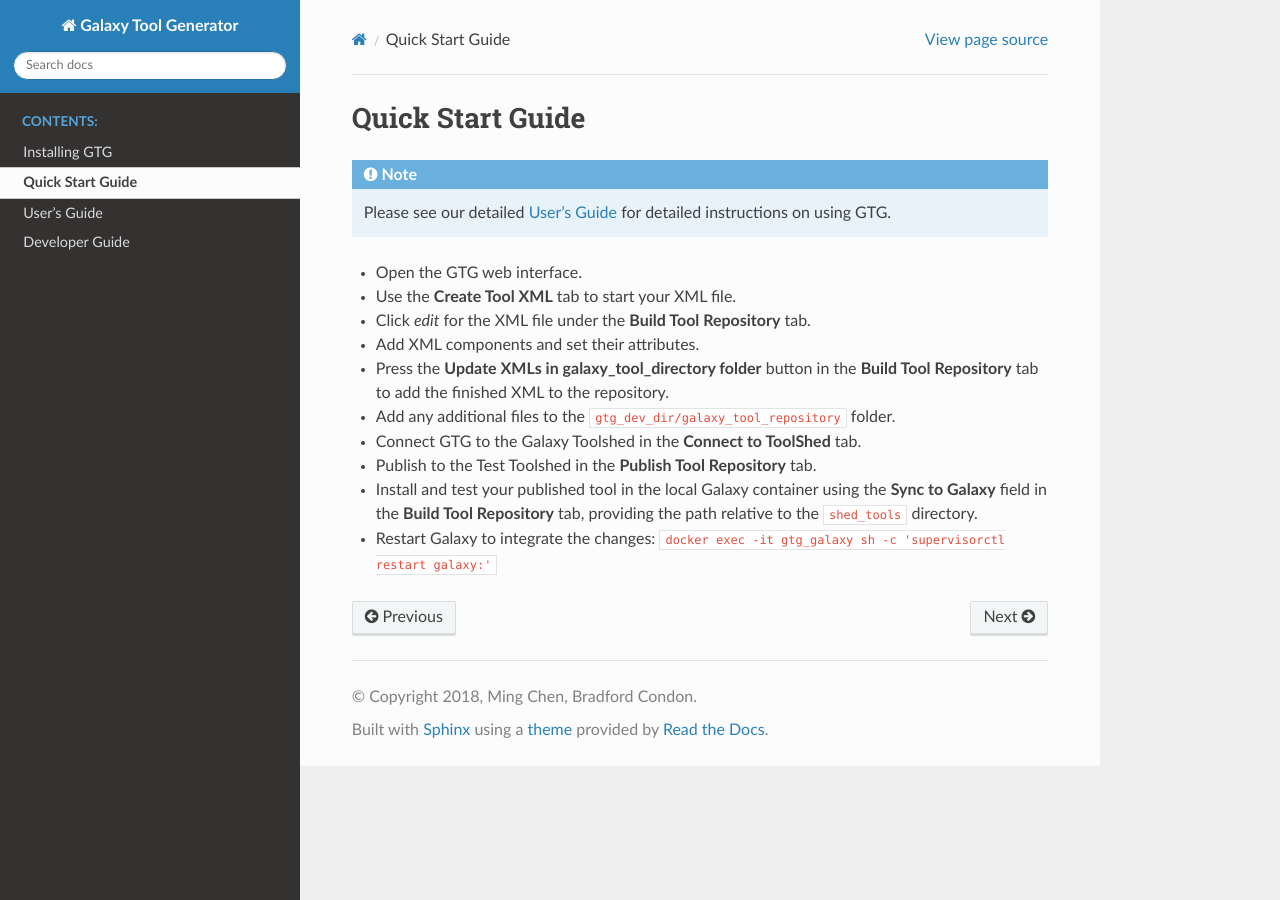
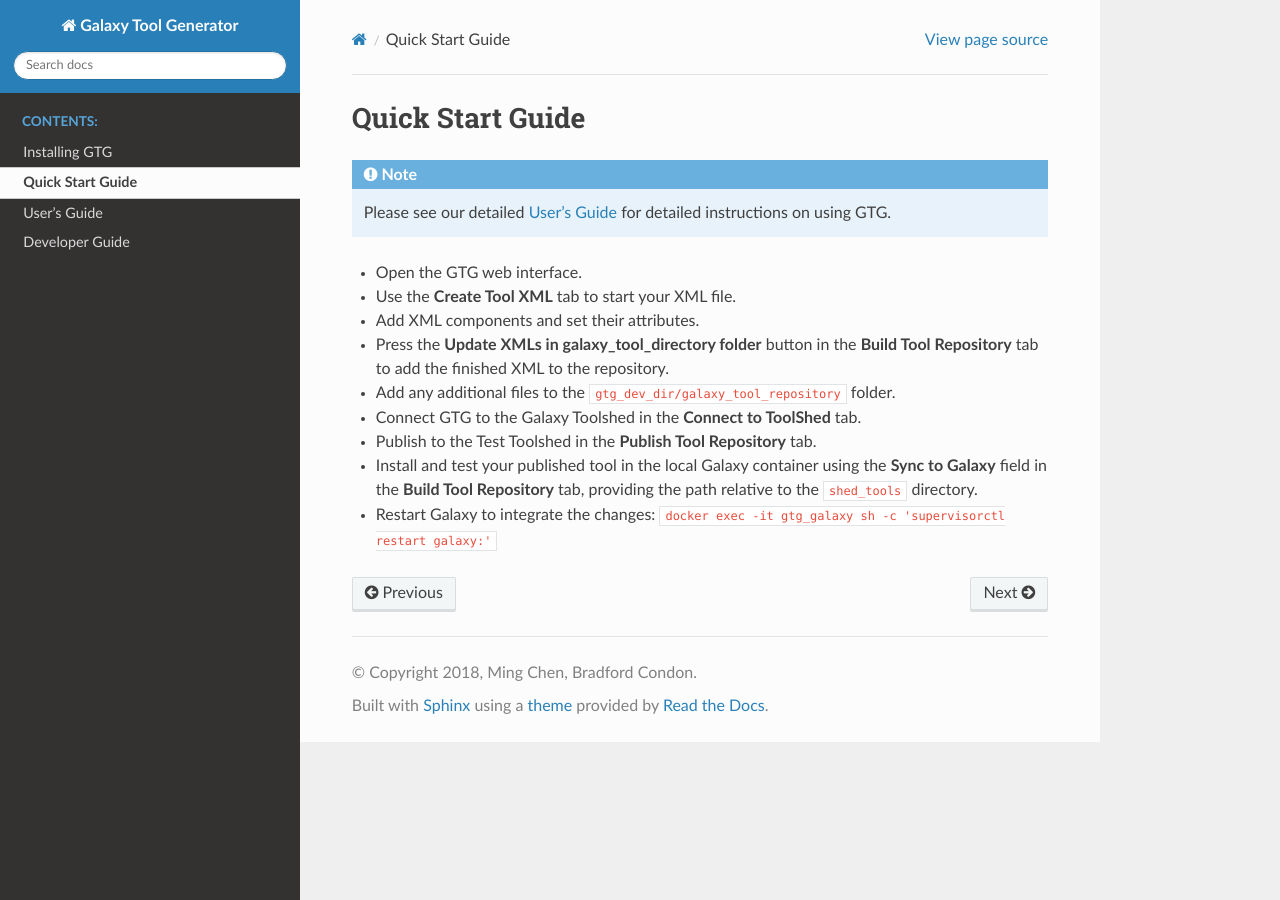
Before and after one commit to statonlab/galaxy_tool_generator, a Sphinx documentation site: the page built from docs/quick_start.rst, in a window 1280 px wide. Built offline with Sphinx 7.4.7 and the Read the Docs theme 2.0.0, drawn with Linux system fonts in a browser that asks for light colours.

Commit message:
fix documentation issues

```diff
--- a/docs/quick_start.rst
+++ b/docs/quick_start.rst
@@ -8,7 +8,6 @@ Quick Start Guide
 
 * Open the GTG web interface.
 * Use the **Create Tool XML** tab to start your XML file.
-* Click *edit* for the XML file under the **Build Tool Repository** tab.
 * Add XML components and set their attributes.
 * Press the **Update XMLs in galaxy_tool_directory folder** button in the **Build Tool Repository** tab to add the finished XML to the repository.
 * Add any additional files to the ``gtg_dev_dir/galaxy_tool_repository`` folder.
--- a/docs/scratch_guide.rst
+++ b/docs/scratch_guide.rst
@@ -129,7 +129,7 @@ Enter the below attributes for this component:
 
 The **XML value** field in the above web form is used to collect the shell script for the command section. However,
 there is an easier way to input a shell script into the tool XML file. Go to the ``gtg_dev_dir/galaxy_tool_repository`` and create
-a ``.sh`` file. Put the shell script into this file, and the contents will be automatically integrated into the web form field when the XML webform page is being viewed (see the image below). The ``.sh`` file should have exactly the same base name as the XML file. In this example, the XML file is ``seqtk_seq_2.xml``, so the ``.sh`` file should be ``seqtk_seq_2.xml``.
+a ``.sh`` file. Put the shell script into this file, and the contents will be automatically integrated into the web form field when the XML webform page is being viewed (see the image below). The ``.sh`` file should have exactly the same base name as the XML file. In this example, the XML file is ``seqtk_seq_2.xml``, so the ``.sh`` file should be ``seqtk_seq_2.sh``.
 
 .. image:: /_static/images/view_update_xml.png
 
```
